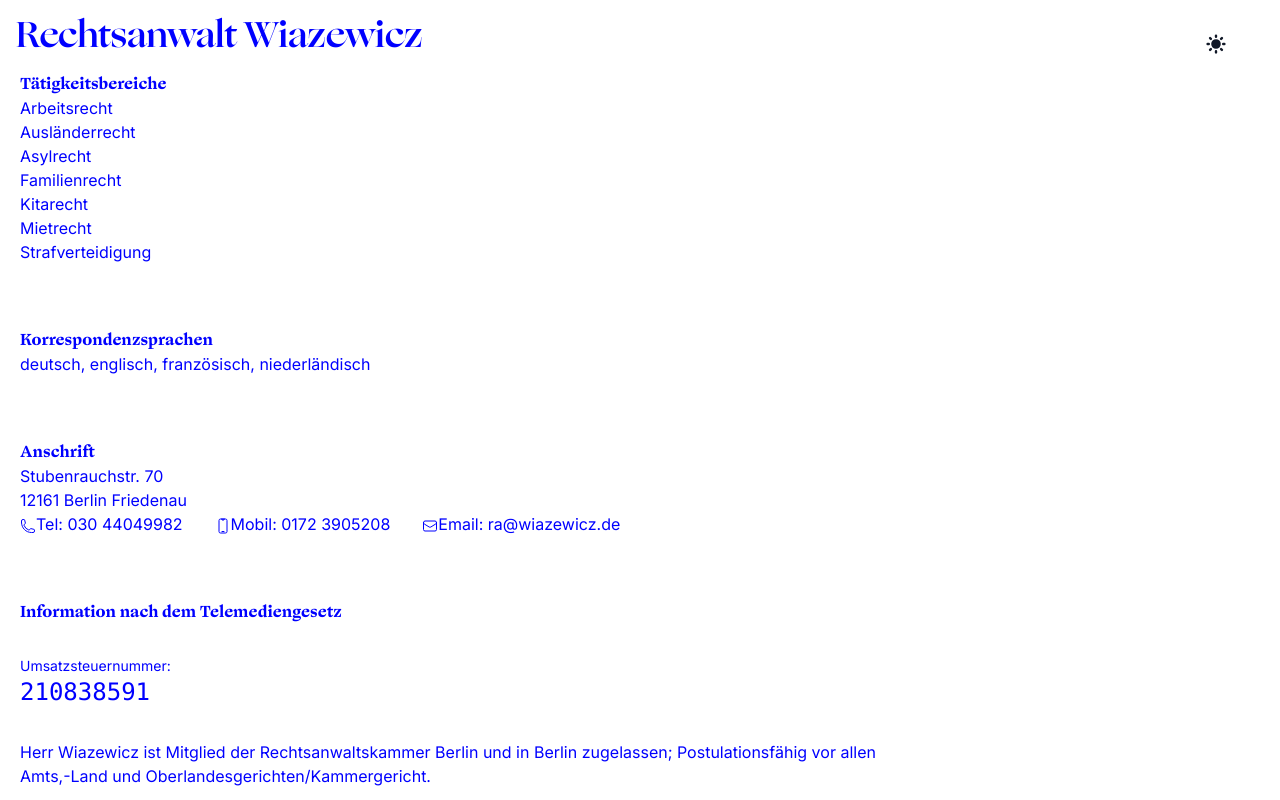
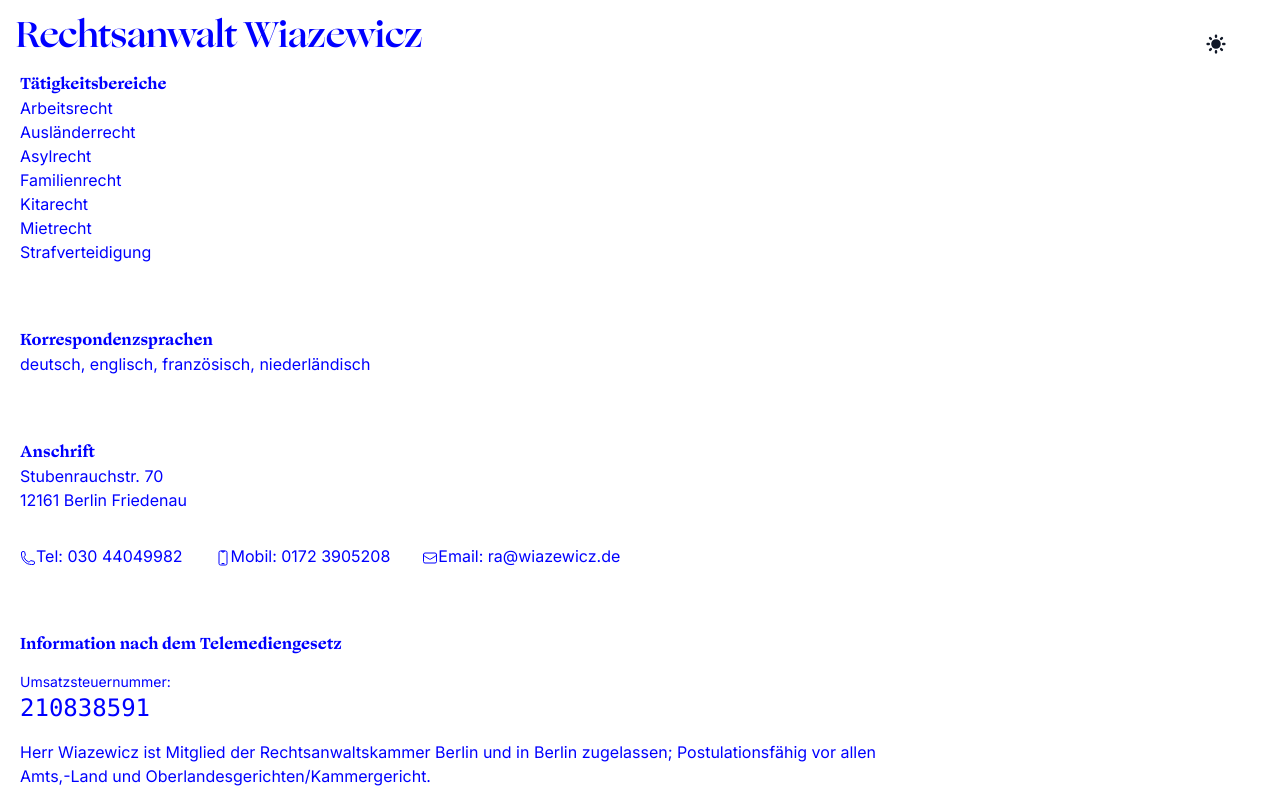
Before and after one commit to dreadbeard11/ra-wiazewicz, a Next.js app: page / in a window 1280 px wide. Shown: the top 800 px of the page. Built offline with nearby package versions, Linux system fonts and the light colour scheme.

Commit message:
Update page.tsx

```diff
--- a/src/app/page.tsx
+++ b/src/app/page.tsx
@@ -36,14 +36,14 @@ deutsch, englisch, französisch, niederländisch
 <h2>Anschrift</h2>
 <div>Stubenrauchstr. 70</div>
 <div>12161 Berlin Friedenau</div>
-  <div className="space-x-8 flex flex-row">
+  <div className="space-x-8 flex flex-row pt-8">
 
 <div><PhoneIcon className="w-4 inline" />Tel: 030 44049982 </div>
 <div><DevicePhoneMobileIcon className="w-4 inline" />Mobil: 0172 3905208 </div>
 <div><EnvelopeIcon className="w-4 inline" />Email: ra@wiazewicz.de </div>
   </div>
 </div>
-          <div className="space-y-8">
+          <div className="space-y-4">
 
 
 <h2>Information nach dem Telemediengesetz</h2>
```
